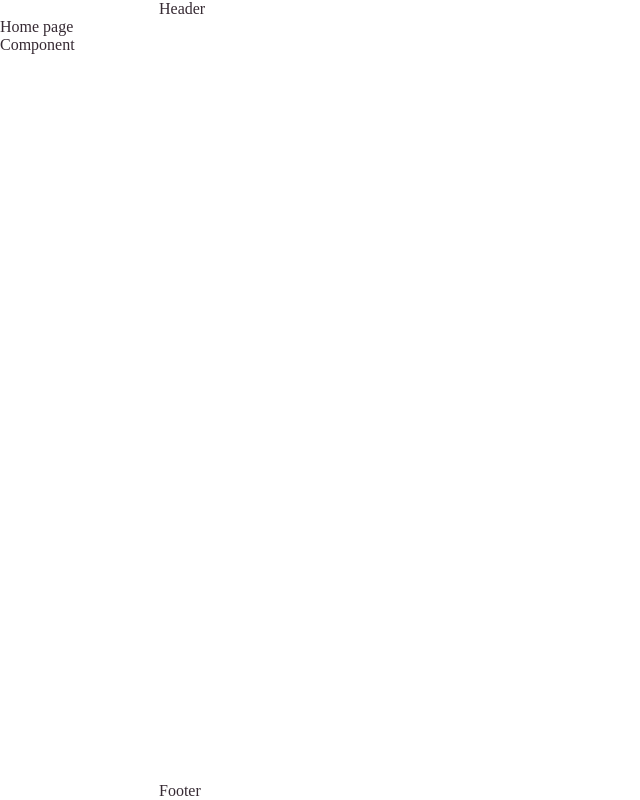
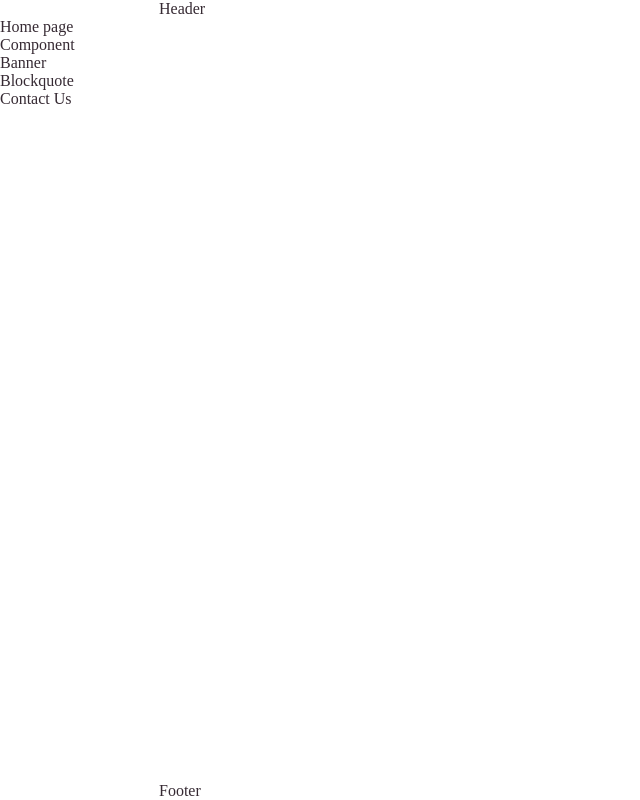
Before and after one commit to mikhailnetkachev-halolab/gatsby-starter-prismic, a Gatsby site: page / in a window 1280 px wide. Shown: the whole page, without its empty margins (0-640 px from the left). Built offline with nearby package versions, Linux system fonts and the light colour scheme; Gatsby itself is replaced by a stand-in of ours.

Commit message:
Created Sections template.

```diff
--- /dev/null
+++ b/src/components/organisms/Banner.js
@@ -0,0 +1,5 @@
+import React from 'react';
+
+const Component = () => <div>Banner</div>;
+
+export default Component;
--- /dev/null
+++ b/src/components/organisms/Blockquote.js
@@ -0,0 +1,5 @@
+import React from 'react';
+
+const Component = () => <div>Blockquote</div>;
+
+export default Component;
--- /dev/null
+++ b/src/components/organisms/ContactUs.js
@@ -0,0 +1,5 @@
+import React from 'react';
+
+const Component = () => <div>Contact Us</div>;
+
+export default Component;
--- /dev/null
+++ b/src/components/templates/Sections/Sections.js
@@ -0,0 +1,32 @@
+import React from 'react';
+import PropTypes from 'prop-types';
+
+import { components } from './data';
+
+const Sections = ({ slices }) => {
+  return (
+    <>
+      {slices.map((item, index) => {
+        const Component = components[item.type];
+
+        if (!Component) return null;
+
+        return <Component key={index} {...item} />;
+      })}
+    </>
+  );
+};
+
+Sections.defaultProps = {
+  slices: [],
+};
+
+Sections.propTypes = {
+  slices: PropTypes.arrayOf(
+    PropTypes.shape({
+      type: PropTypes.string.isRequired,
+    })
+  ).isRequired,
+};
+
+export default Sections;
--- /dev/null
+++ b/src/components/templates/Sections/data.js
@@ -0,0 +1,11 @@
+import Banner from '@organisms/Banner';
+import Blockquote from '@organisms/Blockquote';
+import ContactUs from '@organisms/ContactUs';
+
+const components = {
+  ['banner']: Banner,
+  ['blockquote']: Blockquote,
+  ['contact_us']: ContactUs,
+};
+
+export { components };
--- /dev/null
+++ b/src/components/templates/Sections/index.js
@@ -0,0 +1,3 @@
+import Sections from './Sections';
+
+export default Sections;
--- a/src/pages/index.js
+++ b/src/pages/index.js
@@ -3,16 +3,24 @@ import React from 'react';
 // TODO: delete ->
 import loadable from '@loadable/component';
 import { graphql } from 'gatsby';
+import Sections from '@templates/Sections';
 // <- end.
 
 import Layout from '@templates/Layout';
 const Component = loadable(() => import(`@organisms/Component`));
 
 const Page = () => {
+  const slices = [
+    { type: `banner` },
+    { type: `blockquote` },
+    { type: `contact_us` },
+  ];
+
   return (
     <Layout>
       <div>Home page</div>
       <Component />
+      <Sections slices={slices} />
     </Layout>
   );
 };
```
